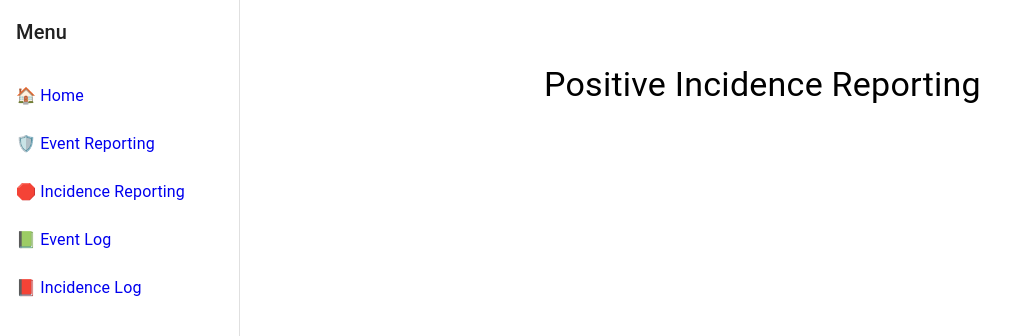
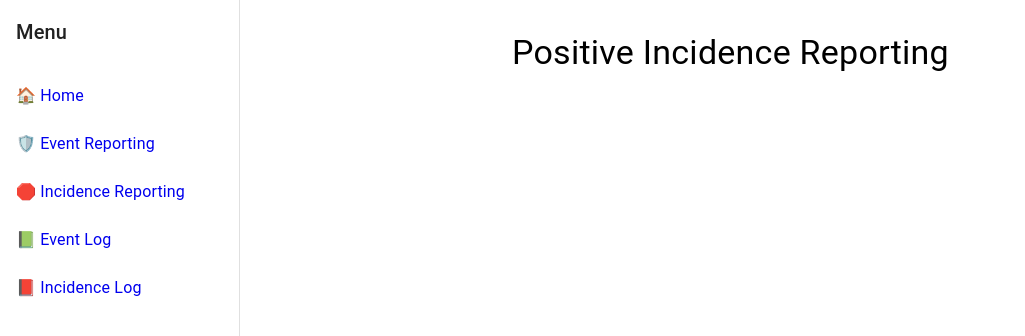
Before and after one commit to JoSt1703/positive_incidence_reporting, a React (Vite) app: page / in a window 1280 px wide. Shown: the top 336 px of the page, without its empty margins (0-1025 px from the left). Built offline with nearby package versions, Linux system fonts and the light colour scheme; no server answers.

Commit message:
cleanup home page 2

```diff
--- a/src/App.jsx
+++ b/src/App.jsx
@@ -47,12 +47,20 @@ export default function App() {
       {/* Main content */}
       <Box
         component="main"
-        sx={{ flexGrow: 1, p: 3, ml: `${drawerWidth}px` }}
+        sx={{
+          flexGrow: 1,
+          p: 3,
+          ml: `${drawerWidth}px`,
+          display: 'flex',
+          justifyContent: 'center'
+        }}
       >
-        <Routes>
-          <Route path="/" element={<Home />} />
-          <Route path="/negative-entry" element={<NegativeEntry />} />
-        </Routes>
+        <Box sx={{ width: '100%', maxWidth: 800 }}>
+          <Routes>
+            <Route path="/" element={<Home />} />
+            <Route path="/negative-entry" element={<NegativeEntry />} />
+          </Routes>
+        </Box>
       </Box>
     </Box>
   )
--- a/src/pages/Home.jsx
+++ b/src/pages/Home.jsx
@@ -1,5 +1,5 @@
-import { Box, Typography } from '@mui/material'
-import { useState, useEffect } from 'react'
+import { Typography, Box } from '@mui/material'
+import { useEffect, useState } from 'react'
 import ReactMarkdown from 'react-markdown'
 
 export default function Home() {
@@ -12,32 +12,12 @@ export default function Home() {
   }, [])
 
   return (
-    <Box
-      sx={{
-        maxWidth: '800px',
-        margin: '0 auto',
-        padding: '2rem',
-        textAlign: 'justify',
-      }}
-    >
+    <Box sx={{ textAlign: 'justify' }}>
       <Typography variant="h4" gutterBottom>
         Positive Incidence Reporting
       </Typography>
 
-      <ReactMarkdown
-        components={{
-          p: ({ node, ...props }) => (
-            <Typography
-              variant="body1"
-              paragraph
-              sx={{ textAlign: 'justify' }}
-              {...props}
-            />
-          ),
-        }}
-      >
-        {content}
-      </ReactMarkdown>
+      <ReactMarkdown>{content}</ReactMarkdown>
     </Box>
   )
 }
```
